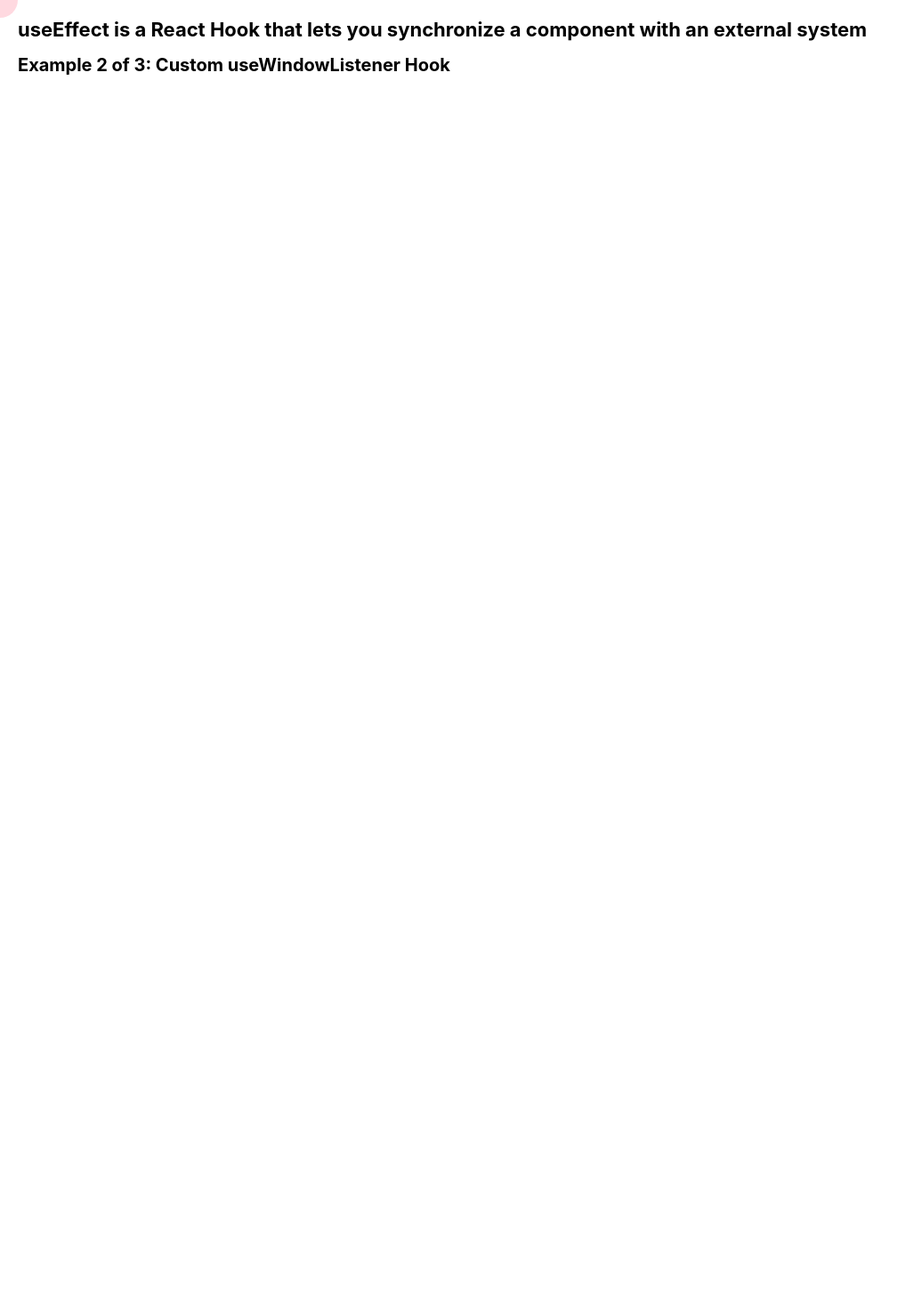
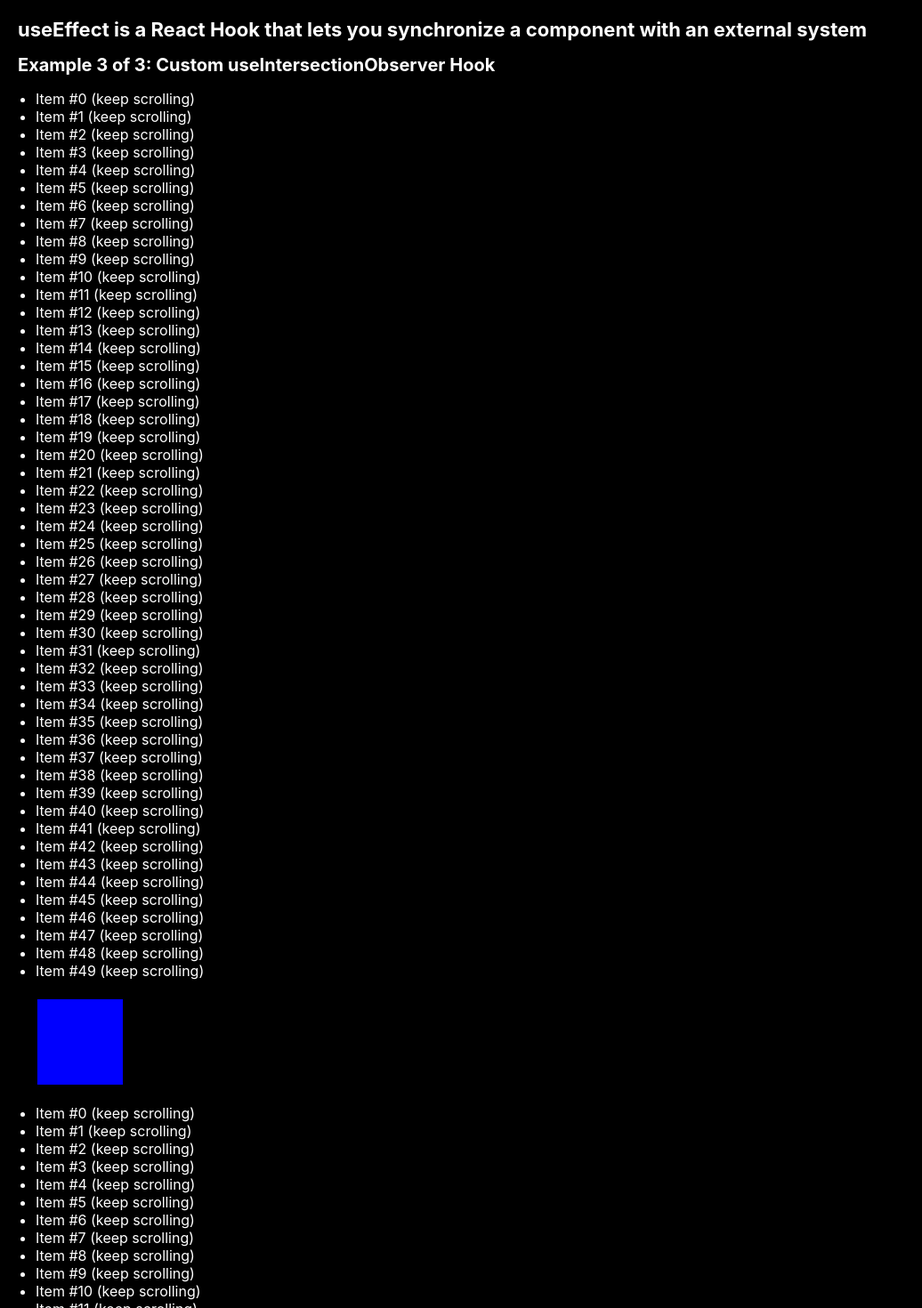
Before and after one commit to VladimirovMario/Sandbox, a React (Create React App) app in the folder 01. React documentation/03. API Reference/01. Hooks/: page / in a window 1280 px wide. Shown: the top 1470 px of the page at 89% size, without its empty margins (0-1036 px from the left). Before the commit the page ends 800 px from the top, so only its background shows below. Built offline with nearby package versions, Linux system fonts and the light colour scheme.

Commit message:
Custom useIntersectionObserver Hook

```diff
--- /dev/null
+++ b/01. React documentation/03. API Reference/01. Hooks/src/components/UseEffect/CustomUseIntersectionObserverHook/Box.js
@@ -0,0 +1,31 @@
+import { useRef } from 'react';
+import { useIntersectionObserver } from './useIntersectionObserver';
+import { useEffect } from 'react';
+
+export default function Box() {
+  const ref = useRef(null);
+  const isIntersecting = useIntersectionObserver(ref);
+
+  useEffect(() => {
+    if (isIntersecting) {
+      document.body.style.backgroundColor = 'black';
+      document.body.style.color = 'white';
+    } else {
+      document.body.style.backgroundColor = 'white';
+      document.body.style.color = 'black';
+    }
+  }, [isIntersecting]);
+
+  return (
+    <div
+      ref={ref}
+      style={{
+        margin: 20,
+        height: 100,
+        width: 100,
+        border: '2px solid black',
+        backgroundColor: 'blue',
+      }}
+    ></div>
+  );
+}
--- /dev/null
+++ b/01. React documentation/03. API Reference/01. Hooks/src/components/UseEffect/CustomUseIntersectionObserverHook/CustomUseIntersectionObserverHook.js
@@ -0,0 +1,30 @@
+import Box from './Box.js';
+
+export default function CustomUseIntersectionObserverHook() {
+  return (
+    <>
+      <h2>Example 3 of 3: Custom useIntersectionObserver Hook</h2>
+      <App />
+    </>
+  );
+}
+
+function App() {
+  return (
+    <>
+      <LongSection />
+      <Box />
+      <LongSection />
+      <Box />
+      <LongSection />
+    </>
+  );
+}
+
+function LongSection() {
+  const items = [];
+  for (let i = 0; i < 50; i++) {
+    items.push(<li key={i}>Item #{i} (keep scrolling)</li>);
+  }
+  return <ul>{items}</ul>;
+}
--- /dev/null
+++ b/01. React documentation/03. API Reference/01. Hooks/src/components/UseEffect/CustomUseIntersectionObserverHook/useIntersectionObserver.js
@@ -0,0 +1,21 @@
+import { useEffect } from 'react';
+import { useState } from 'react';
+
+export function useIntersectionObserver(ref) {
+  const [isIntersecting, setIsIntersecting] = useState(false);
+
+  useEffect(() => {
+    const div = ref.current;
+    const observer = new IntersectionObserver((entries) => {
+      const entry = entries[0];
+      setIsIntersecting(entry.isIntersecting);
+    });
+
+    observer.observe(div, {
+      threshold: 1.0,
+    });
+    return () => observer.disconnect();
+  }, [ref]);
+
+  return isIntersecting;
+}
--- a/01. React documentation/03. API Reference/01. Hooks/src/components/UseEffect/UseEffect.js
+++ b/01. React documentation/03. API Reference/01. Hooks/src/components/UseEffect/UseEffect.js
@@ -1,4 +1,5 @@
-import CustomUseWindowListenerHook from './CustomUseWindowListenerHook/CustomUseWindowListenerHook';
+import CustomUseIntersectionObserverHook from './CustomUseIntersectionObserverHook/CustomUseIntersectionObserverHook';
+// import CustomUseWindowListenerHook from './CustomUseWindowListenerHook/CustomUseWindowListenerHook';
 // import CustomUseChatRoomHook from './CustomUseChatRoomHook/CustomUseChatRoomHook';
 // import TrackingElementVisibility from './TrackingElementVisibility/TrackingElementVisibility';
 // import ControllingAModalDialog from './ControllingAModalDialog/ControllingAModalDialog';
@@ -13,7 +14,8 @@
         useEffect is a React Hook that lets you synchronize a component with an
         external system
       </h1>
-      <CustomUseWindowListenerHook />
+      <CustomUseIntersectionObserverHook />
+      {/* <CustomUseWindowListenerHook /> */}
       {/* <CustomUseChatRoomHook /> */}
       {/* <TrackingElementVisibility /> */}
       {/* <ControllingAModalDialog /> */}
```
